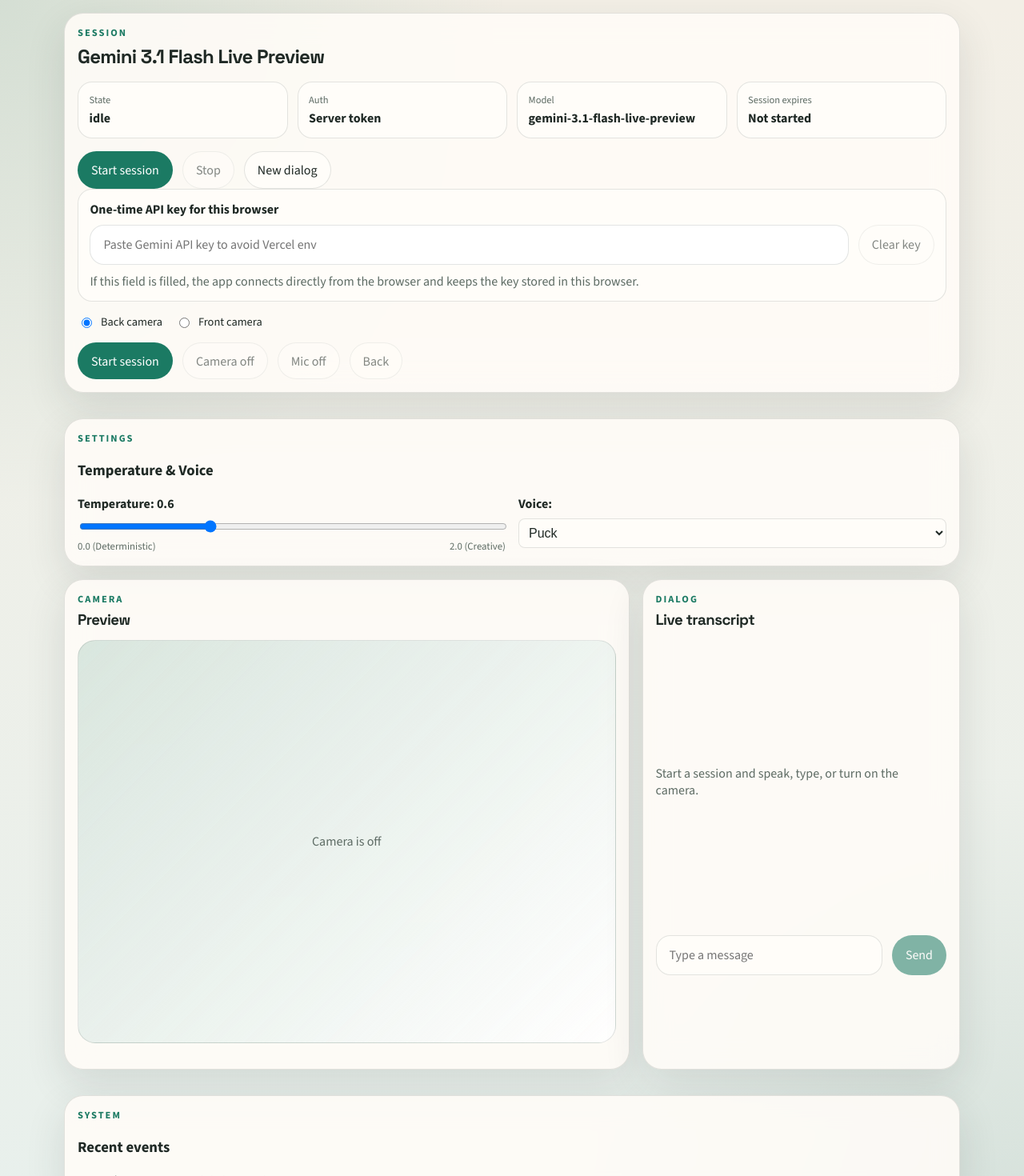
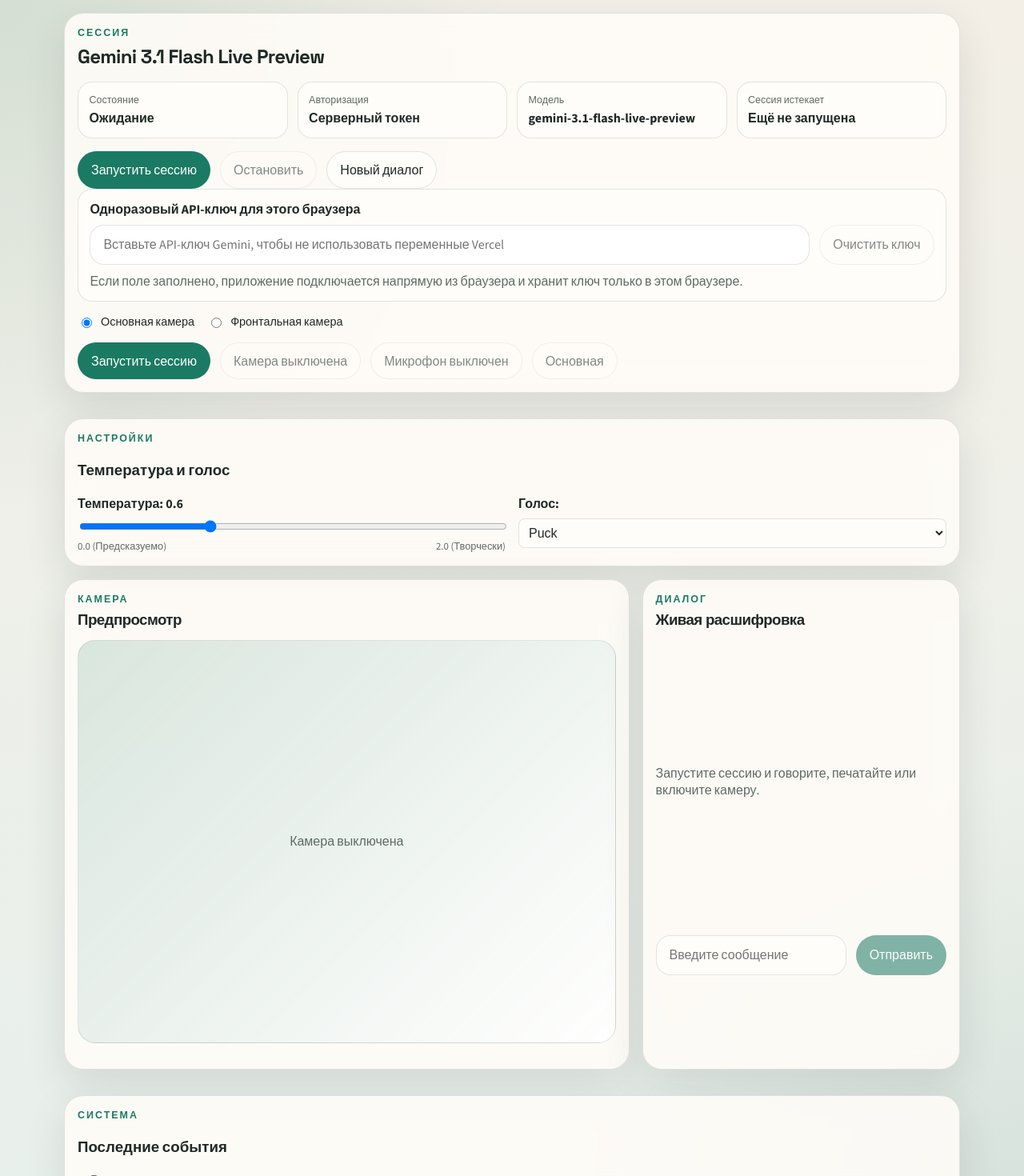
Before and after one commit to AnataBak/livvv, a Next.js app: page / in a window 1280 px wide. Shown: the top 1470 px of the page at 80% size. Built offline with nearby package versions, Linux system fonts and the light colour scheme.

Commit message:
перевод на русский

```diff
--- a/app/layout.tsx
+++ b/app/layout.tsx
@@ -13,13 +13,13 @@
 });
 
 export const metadata: Metadata = {
-  title: 'Gemini Live Starter',
-  description: 'Minimal mobile-friendly starter for Gemini 3.1 Flash Live Preview.',
+  title: 'Gemini Live на русском',
+  description: 'Русскоязычный интерфейс для Gemini 3.1 Flash Live Preview.',
 };
 
 export default function RootLayout({ children }: Readonly<{ children: React.ReactNode }>) {
   return (
-    <html lang="en">
+    <html lang="ru">
       <body className={`${headingFont.variable} ${bodyFont.variable}`}>{children}</body>
     </html>
   );
--- a/components/live-console.tsx
+++ b/components/live-console.tsx
@@ -29,10 +29,17 @@
   text: string;
 };
 
-const initialEvents: EventItem[] = [{ id: 'event-0', text: 'Ready to start a Gemini Live session.' }];
+const initialEvents: EventItem[] = [{ id: 'event-0', text: 'Все готово к запуску сессии Gemini Live.' }];
 const API_KEY_STORAGE_KEY = 'gemini-live-api-key';
 const TEMPERATURE_STORAGE_KEY = 'gemini-live-temperature';
 const VOICE_STORAGE_KEY = 'gemini-live-voice';
+const STATUS_LABELS: Record<'idle' | 'connecting' | 'active' | 'stopped' | 'error', string> = {
+  idle: 'Ожидание',
+  connecting: 'Подключение',
+  active: 'Активна',
+  stopped: 'Остановлена',
+  error: 'Ошибка',
+};
 
 export function LiveConsole() {
   const [messages, setMessages] = useState<ChatMessage[]>([]);
@@ -64,7 +71,8 @@
 
   const appendEvent = useCallback((message: string) => {
     eventCounterRef.current += 1;
-    setEvents((current) => [{ id: `event-${eventCounterRef.current}`, text: message }, ...current].slice(0, 8));
+    const eventId = `event-${eventCounterRef.current}`;
+    setEvents((current) => [{ id: eventId, text: message }, ...current].slice(0, 8));
   }, []);
 
   const nextMessageId = useCallback(() => {
@@ -136,11 +144,11 @@
 
   const switchCamera = useCallback(async () => {
     if (!clientRef.current) {
-      throw new Error('Start the session before switching camera.');
+      throw new Error('Сначала запустите сессию, а потом переключайте камеру.');
     }
 
     if (!videoRef.current || !cameraRef.current) {
-      throw new Error('Camera is not active.');
+      throw new Error('Камера сейчас не активна.');
     }
 
     await cameraRef.current.switchCamera(videoRef.current, (frame, mimeType) => {
@@ -149,7 +157,7 @@
 
     const newMode = cameraRef.current.getCurrentFacingMode();
     setCameraFacingMode(newMode);
-    appendEvent(`Camera switched to ${newMode === 'user' ? 'front' : 'back'}.`);
+    appendEvent(`Камера переключена на ${newMode === 'user' ? 'фронтальную' : 'основную'}.`);
   }, [appendEvent]);
 
   const teardownSession = useCallback(() => {
@@ -167,7 +175,7 @@
     async (event: LiveServerEvent) => {
       switch (event.type) {
         case 'setup-complete':
-          appendEvent('Gemini Live session is ready.');
+          appendEvent('Сессия Gemini Live готова.');
           return;
         case 'audio':
           await audioPlayerRef.current?.enqueueBase64Pcm(event.data);
@@ -186,16 +194,16 @@
           return;
         case 'interrupted':
           audioPlayerRef.current?.interrupt();
-          appendEvent('Model response interrupted.');
+          appendEvent('Ответ модели был прерван.');
           return;
         case 'turn-complete':
           finalizePendingMessage('assistant');
-          appendEvent('Turn completed.');
+          appendEvent('Ход завершён.');
           return;
         case 'error':
           setError(event.message);
           setStatus('error');
-          appendEvent(`Gemini error: ${event.message}`);
+          appendEvent(`Ошибка Gemini: ${event.message}`);
           return;
       }
     },
@@ -210,7 +218,7 @@
     const data = (await response.json()) as TokenPayload | { error: string };
 
     if (!response.ok || !('token' in data)) {
-      throw new Error('error' in data ? data.error : 'Failed to get an ephemeral token.');
+      throw new Error('error' in data ? data.error : 'Не удалось получить временный токен.');
     }
 
     return data;
@@ -222,7 +230,7 @@
     if (savedKey) {
       setApiKeyInput(savedKey);
       setAuthMode('tab-api-key');
-      appendEvent('Loaded API key from this browser.');
+      appendEvent('API-ключ загружен из этого браузера.');
     }
   }, [appendEvent]);
 
@@ -232,7 +240,7 @@
       const parsedTemp = parseFloat(savedTemp);
       if (!isNaN(parsedTemp) && parsedTemp >= 0 && parsedTemp <= 2) {
         setTemperature(parsedTemp);
-        appendEvent(`Loaded temperature ${parsedTemp} from this browser.`);
+        appendEvent(`Температура ${parsedTemp} загружена из этого браузера.`);
       }
     }
   }, [appendEvent]);
@@ -241,7 +249,7 @@
     const savedVoice = window.localStorage.getItem(VOICE_STORAGE_KEY);
     if (savedVoice) {
       setVoice(savedVoice);
-      appendEvent(`Loaded voice ${savedVoice} from this browser.`);
+      appendEvent(`Голос ${savedVoice} загружен из этого браузера.`);
     }
   }, [appendEvent]);
 
@@ -272,7 +280,7 @@
 
   const startMicrophone = useCallback(async () => {
     if (!clientRef.current) {
-      throw new Error('Start the session before turning on the microphone.');
+      throw new Error('Сначала запустите сессию, а потом включайте микрофон.');
     }
 
     if (!microphoneRef.current) {
@@ -284,16 +292,16 @@
     });
 
     setIsMicEnabled(true);
-    appendEvent('Microphone enabled.');
+    appendEvent('Микрофон включен.');
   }, [appendEvent]);
 
   const startCamera = useCallback(async () => {
     if (!clientRef.current) {
-      throw new Error('Start the session before turning on the camera.');
+      throw new Error('Сначала запустите сессию, а потом включайте камеру.');
     }
 
     if (!videoRef.current) {
-      throw new Error('Camera preview element is missing.');
+      throw new Error('Не найден элемент предпросмотра камеры.');
     }
 
     if (!cameraRef.current) {
@@ -305,7 +313,7 @@
     }, cameraFacingMode);
 
     setIsCameraEnabled(true);
-    appendEvent(`Camera enabled (${cameraFacingMode === 'user' ? 'front' : 'back'}).`);
+    appendEvent(`Камера включена (${cameraFacingMode === 'user' ? 'фронтальная' : 'основная'}).`);
   }, [appendEvent]);
 
   const startSession = useCallback(
@@ -316,6 +324,7 @@
       if (options?.resetConversation) {
         setMessages([]);
         setEvents(initialEvents);
+        eventCounterRef.current = 0;
       }
 
       try {
@@ -334,18 +343,18 @@
         if (trimmedApiKey) {
           setAuthMode('tab-api-key');
           setSessionExpiry(null);
-          appendEvent('Using API key entered in this browser.');
-          appendEvent(`Session parameters: Temperature ${temperature}, Voice ${voice}.`);
+          appendEvent('Используется API-ключ, введённый в этом браузере.');
+          appendEvent(`Параметры сессии: температура ${temperature}, голос ${voice}.`);
           client = new GeminiLiveClient(
             { apiKey: trimmedApiKey },
             {
               onOpen: () => {
                 setStatus('active');
-                appendEvent('Connected to Gemini Live.');
+                appendEvent('Подключение к Gemini Live установлено.');
               },
               onClose: (reason) => {
                 setStatus('stopped');
-                appendEvent(`Session closed: ${reason}`);
+                appendEvent(`Сессия закрыта: ${reason}`);
               },
               onEvent: (event) => {
                 void handleLiveEvent(event);
@@ -361,8 +370,8 @@
           );
         } else {
           setAuthMode('server-token');
-          appendEvent('Requesting ephemeral token from the server route.');
-          appendEvent(`Session parameters: Temperature ${temperature}, Voice ${voice}.`);
+          appendEvent('Запрашивается временный токен через серверный маршрут.');
+          appendEvent(`Параметры сессии: температура ${temperature}, голос ${voice}.`);
           const tokenData = await fetchEphemeralToken();
           setSessionExpiry(tokenData.expireTime);
           client = new GeminiLiveClient(
@@ -370,11 +379,11 @@
             {
               onOpen: () => {
                 setStatus('active');
-                appendEvent('Connected to Gemini Live via proxy.');
+                appendEvent('Подключение к Gemini Live через прокси установлено.');
               },
               onClose: (reason) => {
                 setStatus('stopped');
-                appendEvent(`Session closed: ${reason}`);
+                appendEvent(`Сессия закрыта: ${reason}`);
               },
               onEvent: (event) => {
                 void handleLiveEvent(event);
@@ -396,13 +405,13 @@
         try {
           await startMicrophone();
         } catch (micError) {
-          const message = micError instanceof Error ? micError.message : 'Microphone could not start.';
+          const message = micError instanceof Error ? micError.message : 'Не удалось запустить микрофон.';
           setError(message);
           appendEvent(message);
         }
       } catch (sessionError) {
         const message =
-          sessionError instanceof Error ? sessionError.message : 'Session could not be started.';
+          sessionError instanceof Error ? sessionError.message : 'Не удалось запустить сессию.';
         setError(message);
         setStatus('error');
         appendEvent(message);
@@ -416,7 +425,7 @@
   const stopConversation = useCallback(() => {
     teardownSession();
     setStatus('stopped');
-    appendEvent('Conversation stopped.');
+    appendEvent('Диалог остановлен.');
   }, [appendEvent, teardownSession]);
 
   const handleToggleMicrophone = useCallback(async () => {
@@ -425,13 +434,13 @@
     try {
       if (isMicEnabled) {
         stopMicrophone();
-        appendEvent('Microphone disabled.');
+        appendEvent('Микрофон выключен.');
         return;
       }
 
       await startMicrophone();
     } catch (toggleError) {
-      const message = toggleError instanceof Error ? toggleError.message : 'Microphone toggle failed.';
+      const message = toggleError instanceof Error ? toggleError.message : 'Не удалось переключить микрофон.';
       setError(message);
       appendEvent(message);
     }
@@ -443,13 +452,13 @@
     try {
       if (isCameraEnabled) {
         stopCamera();
-        appendEvent('Camera disabled.');
+        appendEvent('Камера выключена.');
         return;
       }
 
       await startCamera();
     } catch (toggleError) {
-      const message = toggleError instanceof Error ? toggleError.message : 'Camera toggle failed.';
+      const message = toggleError instanceof Error ? toggleError.message : 'Не удалось переключить камеру.';
       setError(message);
       appendEvent(message);
     }
@@ -458,7 +467,7 @@
   const handleClearApiKey = useCallback(() => {
     setApiKeyInput('');
     window.localStorage.removeItem(API_KEY_STORAGE_KEY);
-    appendEvent('Saved browser API key removed.');
+    appendEvent('Сохранённый API-ключ браузера удалён.');
   }, [appendEvent]);
 
   const handleSendText = useCallback(() => {
@@ -486,37 +495,37 @@
   }, [teardownSession]);
 
   const isSessionActive = status === 'active';
-  const effectiveAuthLabel = authMode === 'tab-api-key' ? 'Browser API key' : 'Server token';
+  const effectiveAuthLabel = authMode === 'tab-api-key' ? 'API-ключ браузера' : 'Серверный токен';
 
   return (
     <section className="console-shell">
       <div className="console-panel status-panel">
         <div>
-          <p className="eyebrow">Session</p>
+          <p className="eyebrow">Сессия</p>
           <h2>Gemini 3.1 Flash Live Preview</h2>
         </div>
 
         <div className="status-grid">
           <div className="status-card">
-            <span className="status-label">State</span>
-            <strong data-state={status}>{status}</strong>
+            <span className="status-label">Состояние</span>
+            <strong data-state={status}>{STATUS_LABELS[status]}</strong>
           </div>
           <div className="status-card">
-            <span className="status-label">Auth</span>
+            <span className="status-label">Авторизация</span>
             <strong>{effectiveAuthLabel}</strong>
           </div>
           <div className="status-card">
-            <span className="status-label">Model</span>
+            <span className="status-label">Модель</span>
             <strong>{LIVE_MODEL}</strong>
           </div>
           <div className="status-card">
-            <span className="status-label">Session expires</span>
+            <span className="status-label">Сессия истекает</span>
             <strong>
               {authMode === 'tab-api-key'
-                ? 'Managed by your API key'
+                ? 'Управляется вашим API-ключом'
                 : sessionExpiry
                   ? new Date(sessionExpiry).toLocaleTimeString()
-                  : 'Not started'}
+                  : 'Ещё не запущена'}
             </strong>
           </div>
         </div>
@@ -525,23 +534,23 @@
 
         <div className="controls-row">
           <button className="primary-button" onClick={() => void startSession()} disabled={isBusy}>
-            Start session
+            Запустить сессию
           </button>
           <button className="secondary-button" onClick={stopConversation} disabled={!clientRef.current}>
-            Stop
+            Остановить
           </button>
           <button
             className="secondary-button"
             onClick={() => void startSession({ resetConversation: true })}
             disabled={isBusy}
           >
-            New dialog
+            Новый диалог
           </button>
         </div>
 
         <div className="api-key-panel">
           <label className="api-key-label" htmlFor="gemini-api-key">
-            One-time API key for this browser
+            Одноразовый API-ключ для этого браузера
           </label>
           <div className="api-key-row">
             <input
@@ -549,17 +558,17 @@
               type="password"
               value={apiKeyInput}
               onChange={(event) => setApiKeyInput(event.target.value)}
-              placeholder="Paste Gemini API key to avoid Vercel env"
+              placeholder="Вставьте API-ключ Gemini, чтобы не использовать переменные Vercel"
               autoComplete="off"
               spellCheck={false}
             />
             <button className="secondary-button" onClick={handleClearApiKey} disabled={!apiKeyInput}>
-              Clear key
+              Очистить ключ
             </button>
           </div>
           <p className="api-key-note">
-            If this field is filled, the app connects directly from the browser and keeps the key stored in
-            this browser.
+            Если поле заполнено, приложение подключается напрямую из браузера и хранит ключ только в этом
+            браузере.
           </p>
         </div>
 
@@ -573,7 +582,7 @@
               onChange={(e) => setCameraFacingMode(e.target.value as 'user' | 'environment')}
               disabled={isCameraEnabled}
             />
-            Back camera
+            Основная камера
           </label>
           <label>
             <input
@@ -584,22 +593,22 @@
               onChange={(e) => setCameraFacingMode(e.target.value as 'user' | 'environment')}
               disabled={isCameraEnabled}
             />
-            Front camera
+            Фронтальная камера
           </label>
         </div>
 
         <div className="controls-row">
           <button className="primary-button" onClick={() => void startSession()} disabled={isBusy}>
-            Start session
+            Запустить сессию
           </button>
           <button className="toggle-button" onClick={() => void handleToggleCamera()} disabled={!isSessionActive}>
-            {isCameraEnabled ? 'Camera on' : 'Camera off'}
+            {isCameraEnabled ? 'Камера включена' : 'Камера выключена'}
           </button>
           <button className="toggle-button" onClick={() => void handleToggleMicrophone()} disabled={!isSessionActive}>
-            {isMicEnabled ? 'Mic on' : 'Mic off'}
+            {isMicEnabled ? 'Микрофон включен' : 'Микрофон выключен'}
           </button>
           <button className="toggle-button" onClick={() => void switchCamera()} disabled={!isCameraEnabled}>
-            {cameraFacingMode === 'user' ? 'Front' : 'Back'}
+            {cameraFacingMode === 'user' ? 'Фронтальная' : 'Основная'}
           </button>
         </div>
 
@@ -608,12 +617,12 @@
 
       <div className="settings-panel">
         <div>
-          <p className="eyebrow">Settings</p>
-          <h3>Temperature & Voice</h3>
+          <p className="eyebrow">Настройки</p>
+          <h3>Температура и голос</h3>
         </div>
         <div className="settings-controls">
           <div className="temperature-section">
-            <label htmlFor="temperature-slider">Temperature: {temperature.toFixed(1)}</label>
+            <label htmlFor="temperature-slider">Температура: {temperature.toFixed(1)}</label>
             <input
               id="temperature-slider"
               type="range"
@@ -624,12 +633,12 @@
               onChange={(e) => setTemperature(parseFloat(e.target.value))}
             />
             <div className="temperature-labels">
-              <span>0.0 (Deterministic)</span>
-              <span>2.0 (Creative)</span>
+              <span>0.0 (Предсказуемо)</span>
+              <span>2.0 (Творчески)</span>
             </div>
           </div>
           <div className="voice-section">
-            <label htmlFor="voice-select">Voice:</label>
+            <label htmlFor="voice-select">Голос:</label>
             <select
               id="voice-select"
               value={voice}
@@ -649,12 +658,12 @@
       <div className="console-grid">
         <div className="console-panel side-panel">
           <div>
-            <p className="eyebrow">Camera</p>
-            <h3>Preview</h3>
+            <p className="eyebrow">Камера</p>
+            <h3>Предпросмотр</h3>
           </div>
 
           <div className="preview-frame">
-            {isCameraEnabled ? null : <span className="preview-placeholder">Camera is off</span>}
+            {isCameraEnabled ? null : <span className="preview-placeholder">Камера выключена</span>}
             <video ref={videoRef} autoPlay muted playsInline className={isCameraEnabled ? 'video-active' : 'video-idle'} />
           </div>
         </div>
@@ -662,22 +671,28 @@
         <div className="console-panel transcript-panel">
           <div className="panel-header">
             <div>
-              <p className="eyebrow">Dialog</p>
-              <h3>Live transcript</h3>
+              <p className="eyebrow">Диалог</p>
+              <h3>Живая расшифровка</h3>
             </div>
           </div>
 
           <div className="message-list" aria-live="polite">
             {messages.length === 0 ? (
               <div className="empty-state">
-                Start a session and speak, type, or turn on the camera.
+                Запустите сессию и говорите, печатайте или включите камеру.
               </div>
             ) : (
               messages.map((message) => (
                 <article key={message.id} className={`message-bubble ${message.role}`}>
-                  <span className="message-role">{message.role === 'assistant' ? 'Gemini' : message.role}</span>
+                  <span className="message-role">
+                    {message.role === 'assistant'
+                      ? 'Gemini'
+                      : message.role === 'user'
+                        ? 'Вы'
+                        : 'Система'}
+                  </span>
                   <p>{message.text}</p>
-                  {message.pending ? <span className="message-pending">Listening...</span> : null}
+                  {message.pending ? <span className="message-pending">Слушаю...</span> : null}
                 </article>
               ))
             )}
@@ -692,11 +707,11 @@
                   handleSendText();
                 }
               }}
-              placeholder="Type a message"
+              placeholder="Введите сообщение"
               disabled={!isSessionActive}
             />
             <button className="primary-button" onClick={handleSendText} disabled={!isSessionActive || !input.trim()}>
-              Send
+              Отправить
             </button>
           </div>
         </div>
@@ -705,8 +720,8 @@
       <div className="console-panel events-panel">
         <div className="panel-header">
           <div>
-            <p className="eyebrow">System</p>
-            <h3>Recent events</h3>
+            <p className="eyebrow">Система</p>
+            <h3>Последние события</h3>
           </div>
         </div>
         <ul className="event-list">
```
Also changed, not shown: 1 other file (tests, documents, lock files or other folders).
